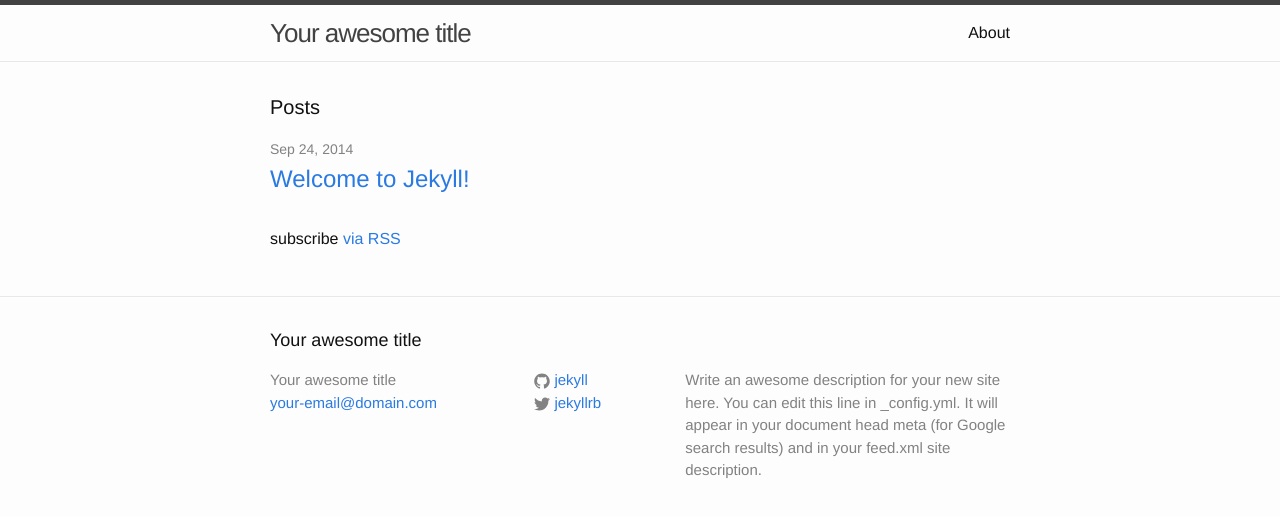
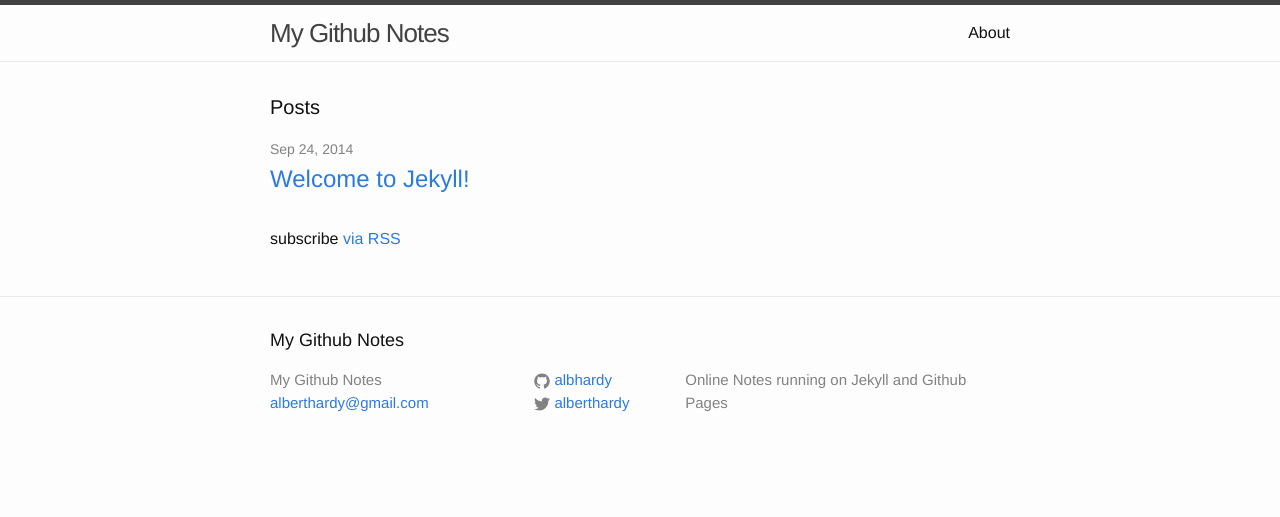
Before and after one commit to albhardy/notes, a Jekyll site: the page built from index.html, in a window 1280 px wide. Shown: the top 517 px of the page. Built offline with Jekyll 4.4.1, drawn with Linux system fonts in a browser that asks for light colours.

Commit message:
Update config to run on github pages

```diff
--- a/_config.yml
+++ b/_config.yml
@@ -1,14 +1,13 @@
 # Site settings
-title: Your awesome title
-email: your-email@domain.com
-description: > # this means to ignore newlines until "baseurl:"
-  Write an awesome description for your new site here. You can edit this
-  line in _config.yml. It will appear in your document head meta (for
-  Google search results) and in your feed.xml site description.
-baseurl: "" # the subpath of your site, e.g. /blog/
-url: "http://yourdomain.com" # the base hostname & protocol for your site
-twitter_username: jekyllrb
-github_username:  jekyll
+title: My Github Notes
+email: alberthardy@gmail.com
+description: Online Notes running on Jekyll and Github Pages
+baseurl: "/notes" # the subpath of your site, e.g. /blog/
+url: "http://albhardy.github.io" # the base hostname & protocol for your site
+twitter_username: alberthardy
+github_username:  albhardy
 
 # Build settings
 markdown: kramdown
+pygments:         false
+highlighter:      null
```
